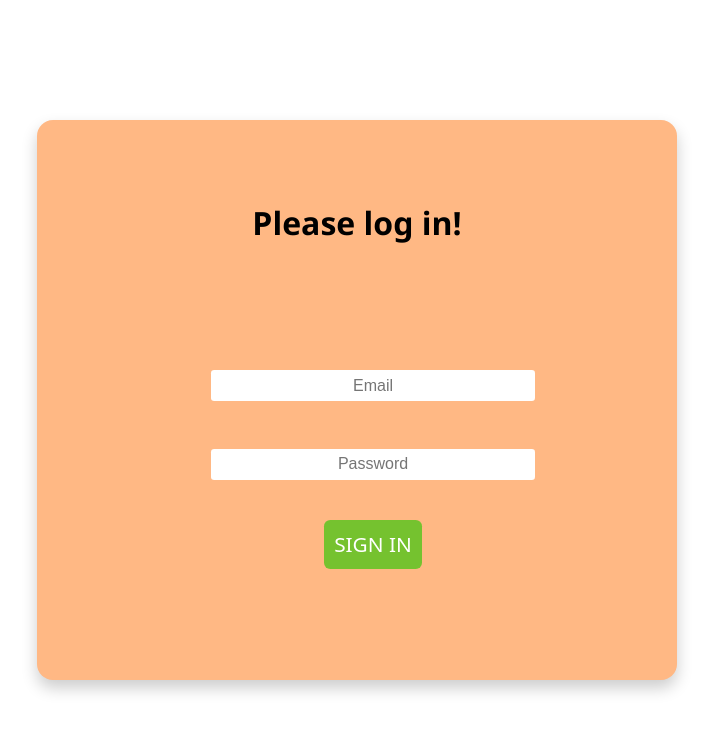
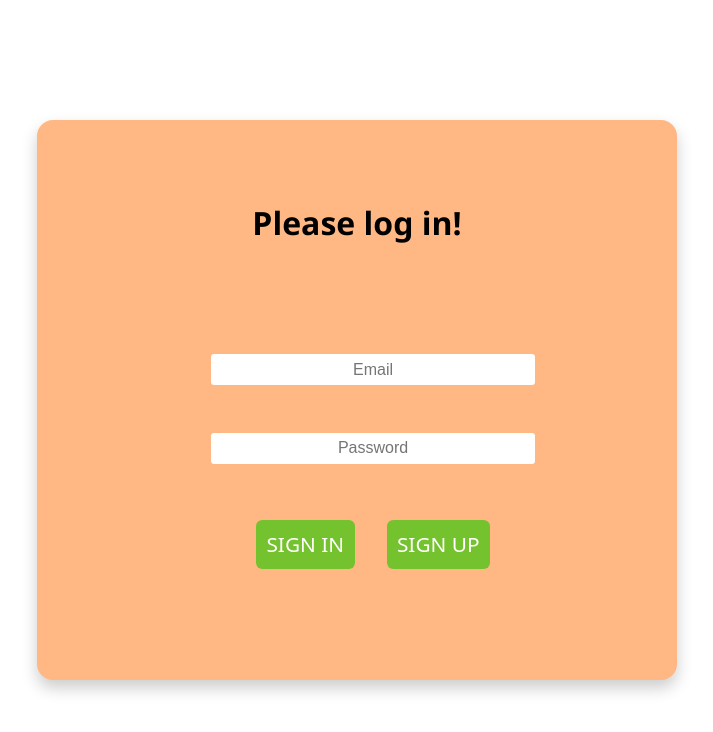
Before and after one commit to split-the-bill-EU/frontend, a React (Create React App) app: page / in a window 1280 px wide. Shown: the top 732 px of the page, without its empty margins (283-996 px from the left). Built offline with nearby package versions, Linux system fonts and the light colour scheme.

Commit message:
Added route route for Signup page in App. Added Link for Signup in Login

```diff
--- a/src/App.js
+++ b/src/App.js
@@ -2,6 +2,7 @@ import React from 'react';
 import { Route } from 'react-router-dom';
 import './App.css';
 import Login from './components/Login/Login';
+import Signup from './components/Signup/Signup';
 import withAuthCheck from './AuthCheck';
 import Dashbaord from './components/Dashboard';
 import AllBills from './components/AllBills';
@@ -10,6 +11,7 @@ function App() {
   return (
     <div className="App">
       <Route exact path="/" component={Login} />
+      <Route path="/signup" component={Signup} />
       {/* Dashboard */}
       <Route path='/dashboard' render={props => withAuthCheck(Dashbaord, props)} />
       {/* All Bills */}
--- a/src/components/Login/Login.js
+++ b/src/components/Login/Login.js
@@ -1,5 +1,6 @@
 import React from 'react';
 import { Formik, Form, Field, ErrorMessage } from 'formik';
+import { Link } from 'react-router-dom';
 import * as yup from 'yup';
 import styled from 'styled-components';
 import axios from 'axios';
@@ -65,6 +66,7 @@ const Button = styled.button`
     font-family: system-ui, sans-serif;
     border-radius: 0.3em;
     padding: 0.5em;
+    margin: 1rem;
     text-decoration: none;
     border: 0;
     cursor: pointer;
@@ -143,7 +145,12 @@ const Login = (props) => {
                                 </StyledInnerDiv>
 
                                 <StyledInnerDiv>
-                                    <Button type='submit'>Sign In</Button>
+                                    <section>
+                                        <Button type='submit'>Sign In</Button>
+                                        <Link to='/signup'>
+                                            <Button type='button'>Sign Up</Button>
+                                        </Link>
+                                    </section>
                                 </StyledInnerDiv>
 
                             </Form>
```
